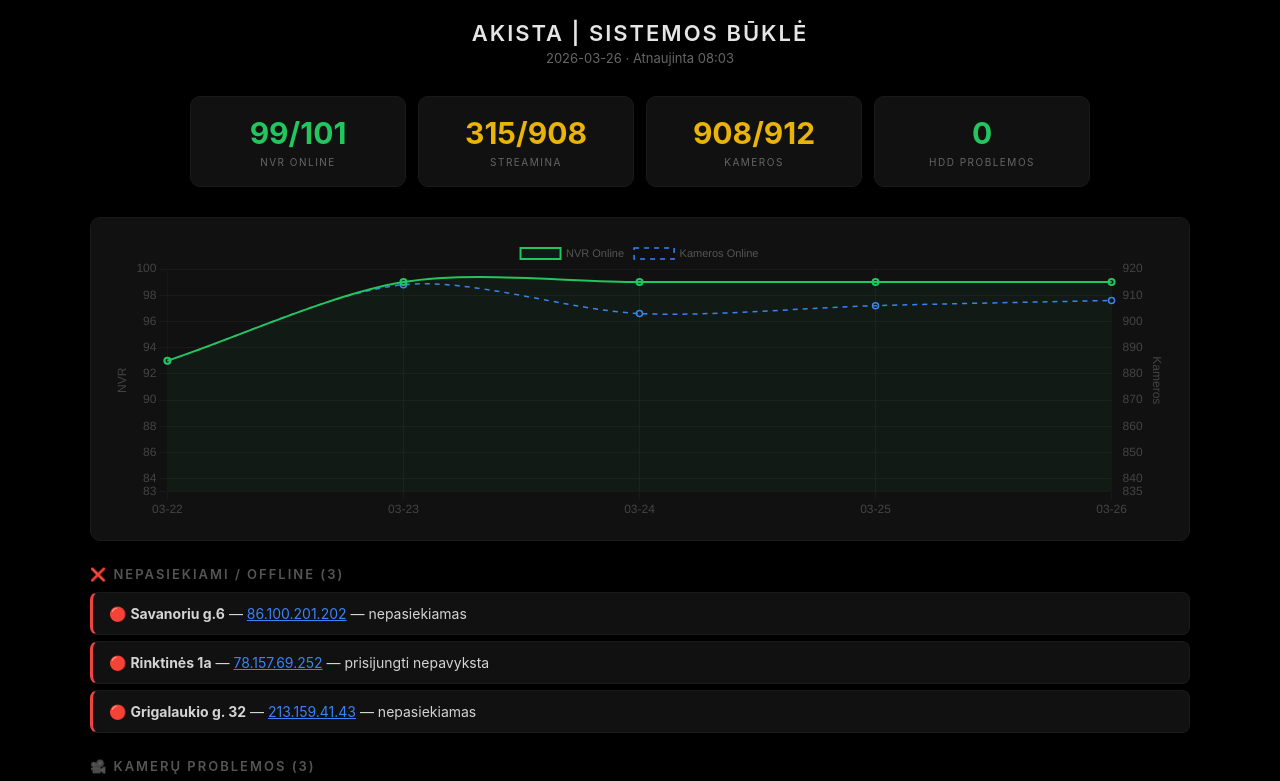
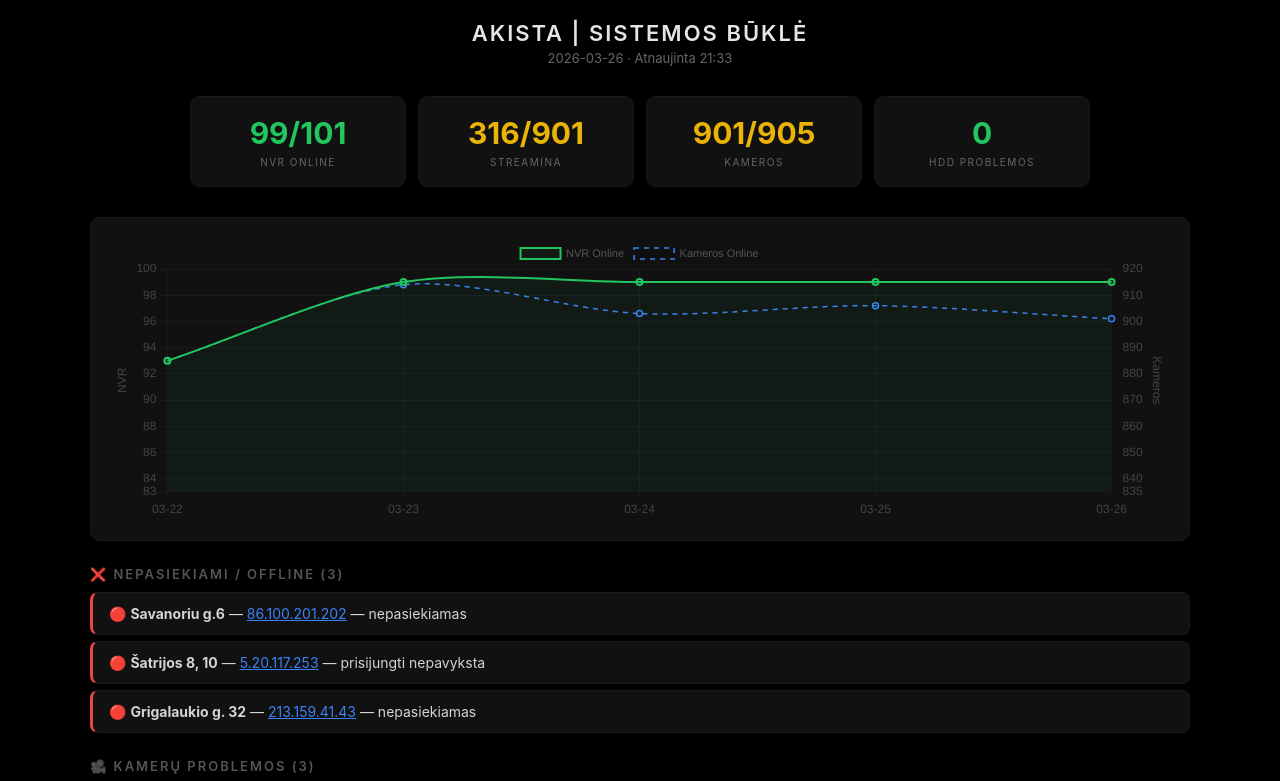
Before and after one commit to edra86/nvr-dashboard, a plain HTML site: page index.html in a window 1280 px wide. Shown: the top 781 px of the page. Drawn offline with nearby package versions, Linux system fonts and the light colour scheme.

Commit message:
Update 2026-03-26

```diff
--- a/index.html
+++ b/index.html
@@ -43,13 +43,13 @@
 <body>
 <div class="header">
   <h1 style="text-transform:uppercase;letter-spacing:2px">AKISTA | SISTEMOS BŪKLĖ</h1>
-  <div class="date">2026-03-26 · Atnaujinta 08:03</div>
+  <div class="date">2026-03-26 · Atnaujinta 21:33</div>
 </div>
 
 <div class="cards">
   <div class="card green"><div class="value">99/101</div><div class="label">NVR Online</div></div>
-  <div class="card yellow"><div class="value">315/908</div><div class="label">Streamina</div></div>
-  <div class="card yellow"><div class="value">908/912</div><div class="label">Kameros</div></div>
+  <div class="card yellow"><div class="value">316/901</div><div class="label">Streamina</div></div>
+  <div class="card yellow"><div class="value">901/905</div><div class="label">Kameros</div></div>
   <div class="card green"><div class="value">0</div><div class="label">HDD problemos</div></div>
 
 </div>
@@ -58,7 +58,7 @@
   <canvas id="historyChart" height="80"></canvas>
 </div>
 
-<div class="section"><h2>❌ Nepasiekiami / Offline (3)</h2><ul class="alert-list"><li class="error">🔴 <strong>Savanoriu g.6</strong> — <a href="http://86.100.201.202" target="_blank" style="color:#3b82f6">86.100.201.202</a> — nepasiekiamas</li><li class="error">🔴 <strong>Rinktinės 1a</strong> — <a href="http://78.157.69.252" target="_blank" style="color:#3b82f6">78.157.69.252</a> — prisijungti nepavyksta</li><li class="error">🔴 <strong>Grigalaukio g. 32</strong> — <a href="http://213.159.41.43" target="_blank" style="color:#3b82f6">213.159.41.43</a> — nepasiekiamas</li></ul></div>
+<div class="section"><h2>❌ Nepasiekiami / Offline (3)</h2><ul class="alert-list"><li class="error">🔴 <strong>Savanoriu g.6</strong> — <a href="http://86.100.201.202" target="_blank" style="color:#3b82f6">86.100.201.202</a> — nepasiekiamas</li><li class="error">🔴 <strong>Šatrijos 8, 10</strong> — <a href="http://5.20.117.253" target="_blank" style="color:#3b82f6">5.20.117.253</a> — prisijungti nepavyksta</li><li class="error">🔴 <strong>Grigalaukio g. 32</strong> — <a href="http://213.159.41.43" target="_blank" style="color:#3b82f6">213.159.41.43</a> — nepasiekiamas</li></ul></div>
 
 <div class="section"><h2>🎥 Kamerų problemos (3)</h2><ul class="alert-list"><li class="warn">⚠️ <strong>Šeškinės sodų g. 12</strong> — 4/6 online</li><li class="warn">⚠️ <strong>Dociškių g. 3,5,7</strong> — 19/20 online</li><li class="warn">⚠️ <strong>Kareivių g. 5b</strong> — 57/58 online</li></ul></div>
 
@@ -90,7 +90,7 @@
 <tr class=""><td>🟢</td><td>Gelvonų g. 4</td><td><a href="http://84.240.44.129" target="_blank" style="color:#3b82f6;text-decoration:none">84.240.44.129</a></td><td>✅ 5/5</td><td>✅ 5/5</td><td>✅ 1/1</td><td>1863 GB</td><td style="">~25d</td></tr>
 <tr class="offline"><td>🔴</td><td>Grigalaukio g. 32</td><td><a href="http://213.159.41.43" target="_blank" style="color:#3b82f6;text-decoration:none">213.159.41.43</a></td><td>—</td><td>—</td><td>—</td><td>—</td><td style="">—</td></tr>
 <tr class=""><td>🟢</td><td>Grigalaukio g. 34</td><td><a href="http://213.159.41.43" target="_blank" style="color:#3b82f6;text-decoration:none">213.159.41.43</a></td><td>✅ 12/12</td><td>—</td><td>✅ 1/1</td><td>3726 GB</td><td style="">~21d</td></tr>
-<tr class=""><td>🟢</td><td>Jonažolių g. 19</td><td><a href="http://84.240.59.63" target="_blank" style="color:#3b82f6;text-decoration:none">84.240.59.63</a></td><td>✅ 17/17</td><td>⚠️ 15/17</td><td>✅ 1/2</td><td>5589 GB</td><td style="">~22d</td></tr>
+<tr class=""><td>🟢</td><td>Jonažolių g. 19</td><td><a href="http://84.240.59.63" target="_blank" style="color:#3b82f6;text-decoration:none">84.240.59.63</a></td><td>✅ 17/17</td><td>✅ 17/17</td><td>✅ 1/2</td><td>5589 GB</td><td style="">~22d</td></tr>
 <tr class=""><td>🟢</td><td>Justiniškių g. 70</td><td><a href="http://88.223.54.116" target="_blank" style="color:#3b82f6;text-decoration:none">88.223.54.116</a></td><td>✅ 4/4</td><td>—</td><td>✅ 1/1</td><td>1863 GB</td><td style="">~31d</td></tr>
 <tr class=""><td>🟢</td><td>Kalvarijų 55</td><td><a href="http://81.7.103.33" target="_blank" style="color:#3b82f6;text-decoration:none">81.7.103.33</a></td><td>✅ 24/24</td><td>✅ 24/24</td><td>✅ 2/2</td><td>7452 GB</td><td style="">~21d</td></tr>
 <tr class=""><td>🟢</td><td>Kalvarijų g. 200</td><td><a href="http://5.20.27.250" target="_blank" style="color:#3b82f6;text-decoration:none">5.20.27.250</a></td><td>✅ 3/3</td><td>❌ 0/3</td><td>✅ 1/1</td><td>2795 GB</td><td style="">~62d</td></tr>
@@ -133,7 +133,7 @@
 <tr class=""><td>🟢</td><td>Poligrafijos 4</td><td><a href="http://212.122.93.122" target="_blank" style="color:#3b82f6;text-decoration:none">212.122.93.122</a></td><td>✅ 7/7</td><td>❌ 0/7</td><td>✅ 1/1</td><td>3726 GB</td><td style="">~35d</td></tr>
 <tr class=""><td>🟢</td><td>Polocko g. 26</td><td><a href="http://84.46.139.232" target="_blank" style="color:#3b82f6;text-decoration:none">84.46.139.232</a></td><td>✅ 6/6</td><td>❌ 0/6</td><td>✅ 1/1</td><td>5589 GB</td><td style="">~62d</td></tr>
 <tr class=""><td>🟢</td><td>Priegliaus g. 2</td><td><a href="http://84.15.201.168" target="_blank" style="color:#3b82f6;text-decoration:none">84.15.201.168</a></td><td>✅ 19/19</td><td>—</td><td>✅ 2/2</td><td>6521 GB</td><td style="">~23d</td></tr>
-<tr class=""><td>🟡</td><td>Rinktinės 1a</td><td><a href="http://78.157.69.252" target="_blank" style="color:#3b82f6;text-decoration:none">78.157.69.252</a></td><td>—</td><td>—</td><td>—</td><td>—</td><td style="">—</td></tr>
+<tr class=""><td>🟢</td><td>Rinktinės 1a</td><td><a href="http://78.157.69.252" target="_blank" style="color:#3b82f6;text-decoration:none">78.157.69.252</a></td><td>✅ 9/9</td><td>—</td><td>✅ 1/1</td><td>5589 GB</td><td style="">~41d</td></tr>
 <tr class=""><td>🟢</td><td>Rinktinės 38 b</td><td><a href="http://5.20.186.14" target="_blank" style="color:#3b82f6;text-decoration:none">5.20.186.14</a></td><td>✅ 12/12</td><td>—</td><td>✅ 1/1</td><td>5589 GB</td><td style="">~31d</td></tr>
 <tr class=""><td>🟢</td><td>Rinktinės g. 3A</td><td><a href="http://213.159.48.191" target="_blank" style="color:#3b82f6;text-decoration:none">213.159.48.191</a></td><td>✅ 6/6</td><td>✅ 6/6</td><td>✅ 1/1</td><td>3726 GB</td><td style="">~41d</td></tr>
 <tr class=""><td>🟢</td><td>Riterių 12</td><td><a href="http://84.15.164.203" target="_blank" style="color:#3b82f6;text-decoration:none">84.15.164.203</a></td><td>✅ 6/6</td><td>—</td><td>✅ 1/1</td><td>3726 GB</td><td style="">~41d</td></tr>
@@ -145,7 +145,7 @@
 <tr class=""><td>🟢</td><td>Sidaronių g. 37</td><td><a href="http://85.206.5.95" target="_blank" style="color:#3b82f6;text-decoration:none">85.206.5.95</a></td><td>✅ 6/6</td><td>—</td><td>✅ 1/1</td><td>5589 GB</td><td style="">~62d</td></tr>
 <tr class=""><td>🟢</td><td>Sidaronių g. 37.39</td><td><a href="http://85.206.5.35" target="_blank" style="color:#3b82f6;text-decoration:none">85.206.5.35</a></td><td>✅ 8/8</td><td>❌ 0/8</td><td>✅ 1/1</td><td>5589 GB</td><td style="">~47d</td></tr>
 <tr class=""><td>🟢</td><td>Skroblų g. 7</td><td><a href="http://79.133.224.83" target="_blank" style="color:#3b82f6;text-decoration:none">79.133.224.83</a></td><td>✅ 3/3</td><td>✅ 3/3</td><td>✅ 1/1</td><td>1863 GB</td><td style="">~41d</td></tr>
-<tr class=""><td>🟢</td><td>Smolensko g. 29</td><td><a href="http://78.157.93.247" target="_blank" style="color:#3b82f6;text-decoration:none">78.157.93.247</a></td><td>✅ 4/4</td><td>✅ 4/4</td><td>✅ 1/1</td><td>1863 GB</td><td style="">~31d</td></tr>
+<tr class=""><td>🟢</td><td>Smolensko g. 29</td><td><a href="http://78.157.93.247" target="_blank" style="color:#3b82f6;text-decoration:none">78.157.93.247</a></td><td>✅ 4/4</td><td>⚠️ 3/4</td><td>✅ 1/1</td><td>1863 GB</td><td style="">~31d</td></tr>
 <tr class=""><td>🟢</td><td>Smolensko g. 37</td><td><a href="http://78.157.69.4" target="_blank" style="color:#3b82f6;text-decoration:none">78.157.69.4</a></td><td>✅ 5/5</td><td>✅ 5/5</td><td>✅ 1/1</td><td>5589 GB</td><td style="">~75d</td></tr>
 <tr class=""><td>🟢</td><td>Sodų g. 6</td><td><a href="http://78.158.17.29" target="_blank" style="color:#3b82f6;text-decoration:none">78.158.17.29</a></td><td>✅ 30/30</td><td>✅ 30/30</td><td>✅ 2/2</td><td>14904 GB</td><td style="">~33d</td></tr>
 <tr class=""><td>🟢</td><td>Spaudos 9 a/b</td><td><a href="http://5.20.236.238" target="_blank" style="color:#3b82f6;text-decoration:none">5.20.236.238</a></td><td>✅ 8/8</td><td>—</td><td>✅ 1/1</td><td>1863 GB</td><td style="color:#eab308">~16d</td></tr>
@@ -154,7 +154,7 @@
 <tr class=""><td>🟢</td><td>Subačiaus g. 112</td><td><a href="http://5.20.124.7" target="_blank" style="color:#3b82f6;text-decoration:none">5.20.124.7</a></td><td>✅ 4/4</td><td>✅ 4/4</td><td>✅ 1/1</td><td>3726 GB</td><td style="">~62d</td></tr>
 <tr class=""><td>🟢</td><td>Sviliškių g. 16</td><td><a href="http://213.159.57.95" target="_blank" style="color:#3b82f6;text-decoration:none">213.159.57.95</a></td><td>✅ 14/14</td><td>✅ 14/14</td><td>✅ 1/1</td><td>5589 GB</td><td style="">~27d</td></tr>
 <tr class=""><td>🟢</td><td>Šatrijos 12,14,16</td><td><a href="http://5.20.117.253" target="_blank" style="color:#3b82f6;text-decoration:none">5.20.117.253</a></td><td>✅ 16/16</td><td>—</td><td>✅ 1/1</td><td>7452 GB</td><td style="">~31d</td></tr>
-<tr class=""><td>🟢</td><td>Šatrijos 8, 10</td><td><a href="http://5.20.117.253" target="_blank" style="color:#3b82f6;text-decoration:none">5.20.117.253</a></td><td>✅ 16/16</td><td>—</td><td>✅ 1/1</td><td>3726 GB</td><td style="color:#eab308">~16d</td></tr>
+<tr class=""><td>🟡</td><td>Šatrijos 8, 10</td><td><a href="http://5.20.117.253" target="_blank" style="color:#3b82f6;text-decoration:none">5.20.117.253</a></td><td>—</td><td>—</td><td>—</td><td>—</td><td style="">—</td></tr>
 <tr class=""><td>🟢</td><td>Šeimyniškių 19A</td><td><a href="http://213.159.48.191" target="_blank" style="color:#3b82f6;text-decoration:none">213.159.48.191</a></td><td>✅ 6/6</td><td>✅ 6/6</td><td>✅ 1/1</td><td>3726 GB</td><td style="">~41d</td></tr>
 <tr class=""><td>🟢</td><td>Šeškinės  65</td><td><a href="http://78.157.82.111" target="_blank" style="color:#3b82f6;text-decoration:none">78.157.82.111</a></td><td>✅ 4/4</td><td>—</td><td>✅ 1/1</td><td>1863 GB</td><td style="">~31d</td></tr>
 <tr class=""><td>🟢</td><td>Šeškinės 35</td><td><a href="http://84.240.17.135" target="_blank" style="color:#3b82f6;text-decoration:none">84.240.17.135</a></td><td>✅ 7/7</td><td>—</td><td>✅ 1/1</td><td>3726 GB</td><td style="">~35d</td></tr>
@@ -184,7 +184,7 @@ new Chart(document.getElementById('historyChart'), {
     labels: ['03-22','03-23','03-24','03-25','03-26'],
     datasets: [
       { label: 'NVR Online', data: [93,99,99,99,99], borderColor: '#22c55e', backgroundColor: 'rgba(34,197,94,0.05)', fill: true, tension: 0.3, borderWidth: 2 },
-      { label: 'Kameros Online', data: [885,914,903,906,908], borderColor: '#3b82f6', borderDash: [5,5], fill: false, tension: 0.3, yAxisID: 'y1', borderWidth: 1.5 },
+      { label: 'Kameros Online', data: [885,914,903,906,901], borderColor: '#3b82f6', borderDash: [5,5], fill: false, tension: 0.3, yAxisID: 'y1', borderWidth: 1.5 },
     ]
   },
   options: {
```
